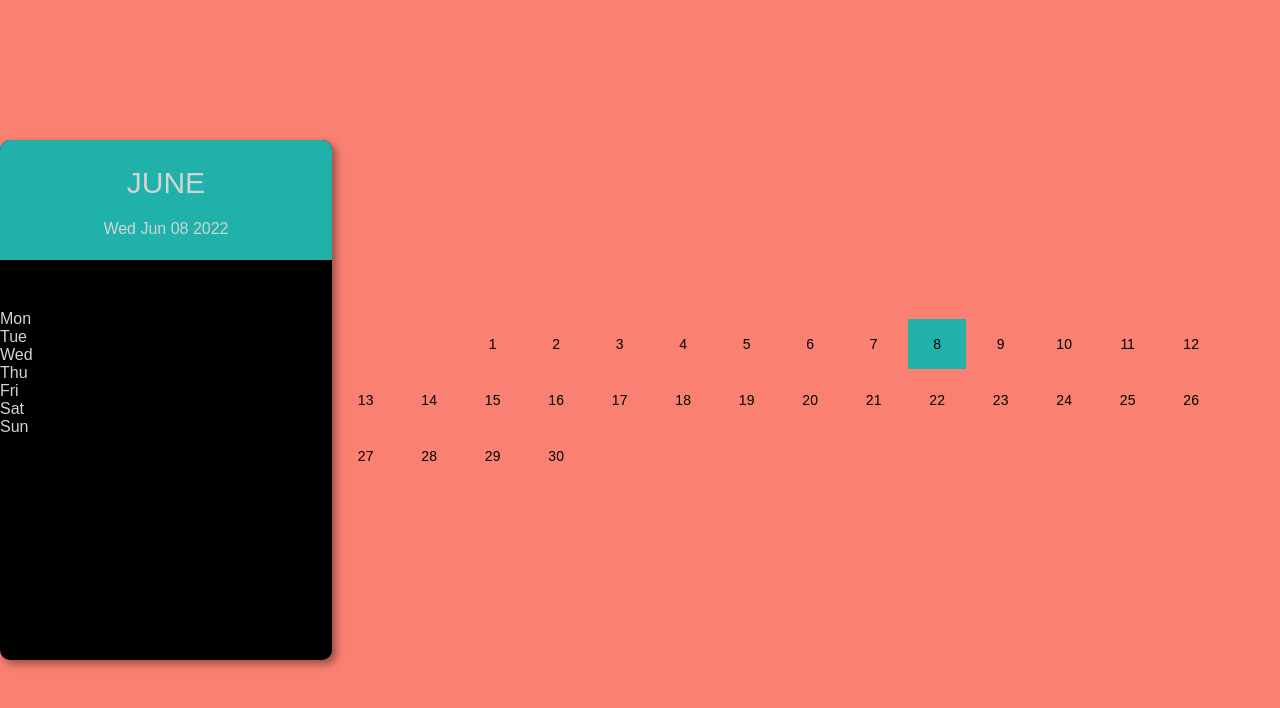
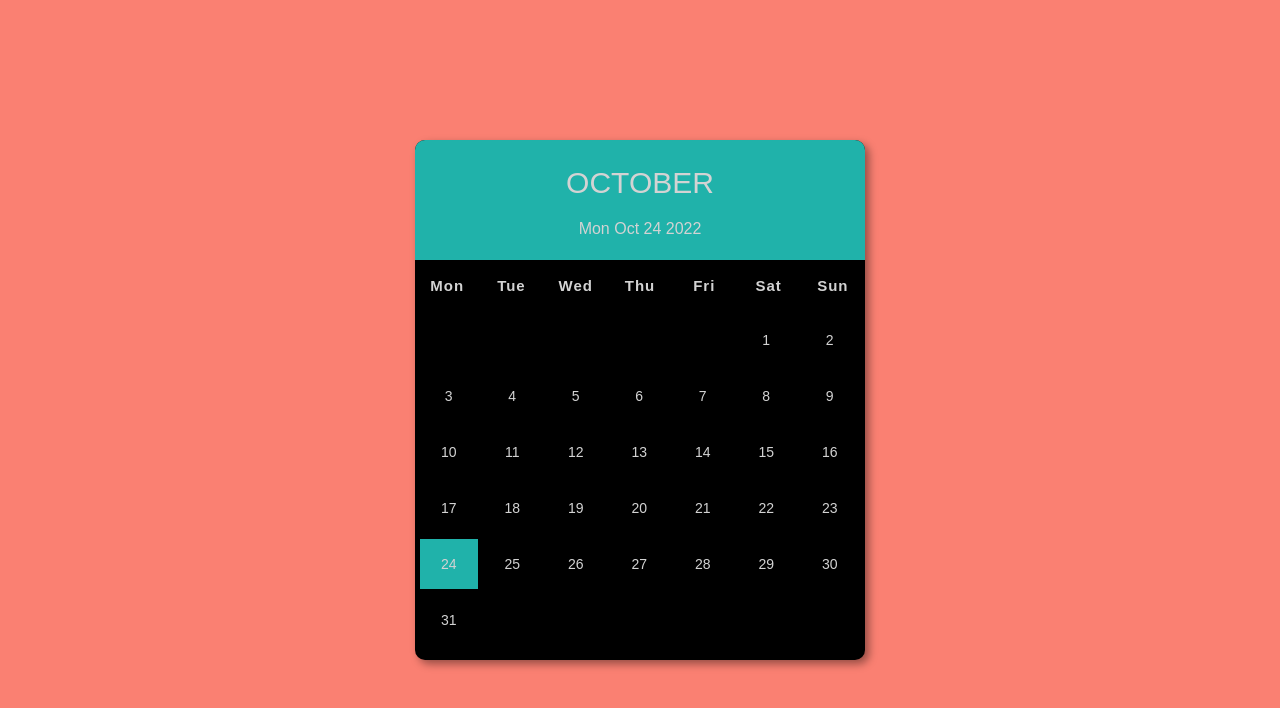
Before and after one commit to naimb23/month-calender, a plain HTML site: page index.html in a window 1280 px wide. Drawn offline with Linux system fonts and the light colour scheme.

Commit message:
progress

```diff
--- a/index.html
+++ b/index.html
@@ -1,11 +1,11 @@
 <!DOCTYPE html>
 <html lang="en">
   <head>
-    <meta charset="UTF-8">
-    <meta http-equiv="X-UA-Compatible" content="IE=edge">
-    <meta name="viewport" content="width=device-width, initial-scale=1.0">
+    <meta charset="UTF-8" />
+    <meta http-equiv="X-UA-Compatible" content="IE=edge" />
+    <meta name="viewport" content="width=device-width, initial-scale=1.0" />
     <title>Month Calender</title>
-    <link rel="stylesheet" href="style.css">
+    <link rel="stylesheet" href="style.css" />
   </head>
   <body>
     <div class="container">
@@ -16,7 +16,7 @@
             <p>Wed Jun 08 2022</p>
           </div>
         </div>
-            <div class="weekdays"></div>
+        <div class="weekdays">
           <div>Mon</div>
           <div>Tue</div>
           <div>Wed</div>
@@ -61,5 +61,6 @@
         </div>
       </div>
     </div>
+    <script src="index.js"></script>
   </body>
 </html>
--- a/index.js
+++ b/index.js
@@ -0,0 +1,41 @@
+const monthEl = document.querySelector(".date h1");
+const fullDateEl = document.querySelector(".date p");
+const daysEl = document.querySelector(".days");
+
+const monthInx = new Date().getMonth();
+const lastDay = new Date(new Date().getFullYear(), monthInx + 1, 0).getDate();
+const firstDay = new Date(new Date().getFullYear(), monthInx, 1).getDay() - 1;
+
+
+const months = [
+  "January",
+  "February",
+  "March",
+  "April",
+  "May",
+  "June",
+  "July",
+  "August",
+  "September",
+  "October",
+  "November",
+  "December",
+];
+
+monthEl.innerText = months[monthInx];
+fullDateEl.innerText = new Date().toDateString();
+
+let days = "";
+
+for (let i = firstDay; i > 0; i--) {
+  days += `<div class="empty"></div>`;
+}
+for (let i = 1; i <= lastDay; i++) {
+  if (i === new Date().getDate()) {
+    days += `<div class="today">${i}</div>`;
+  } else {
+    days += `<div>${i}</div>`;
+  }
+}
+
+daysEl.innerHTML = days;
```
Also changed, not shown: style.css (line endings or trailing spaces). Lines whose indentation alone changed are shown as unchanged.
